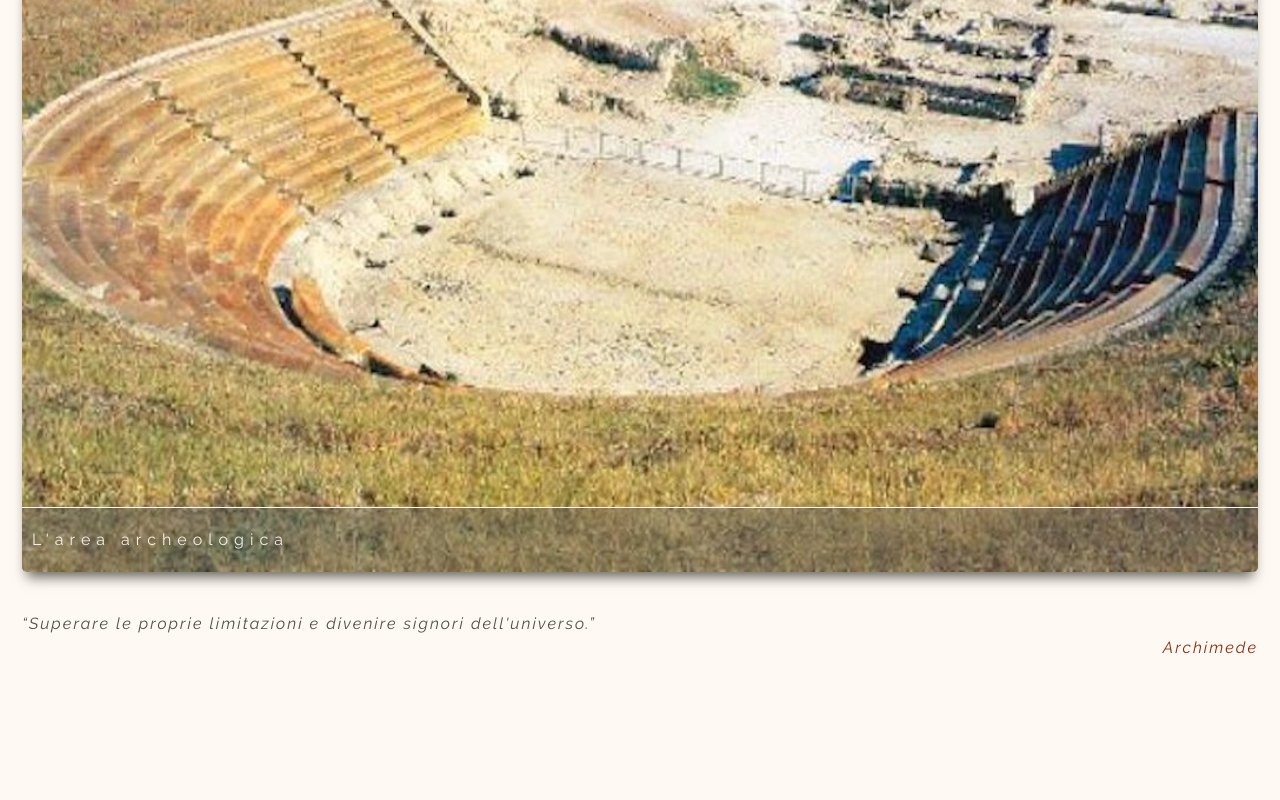
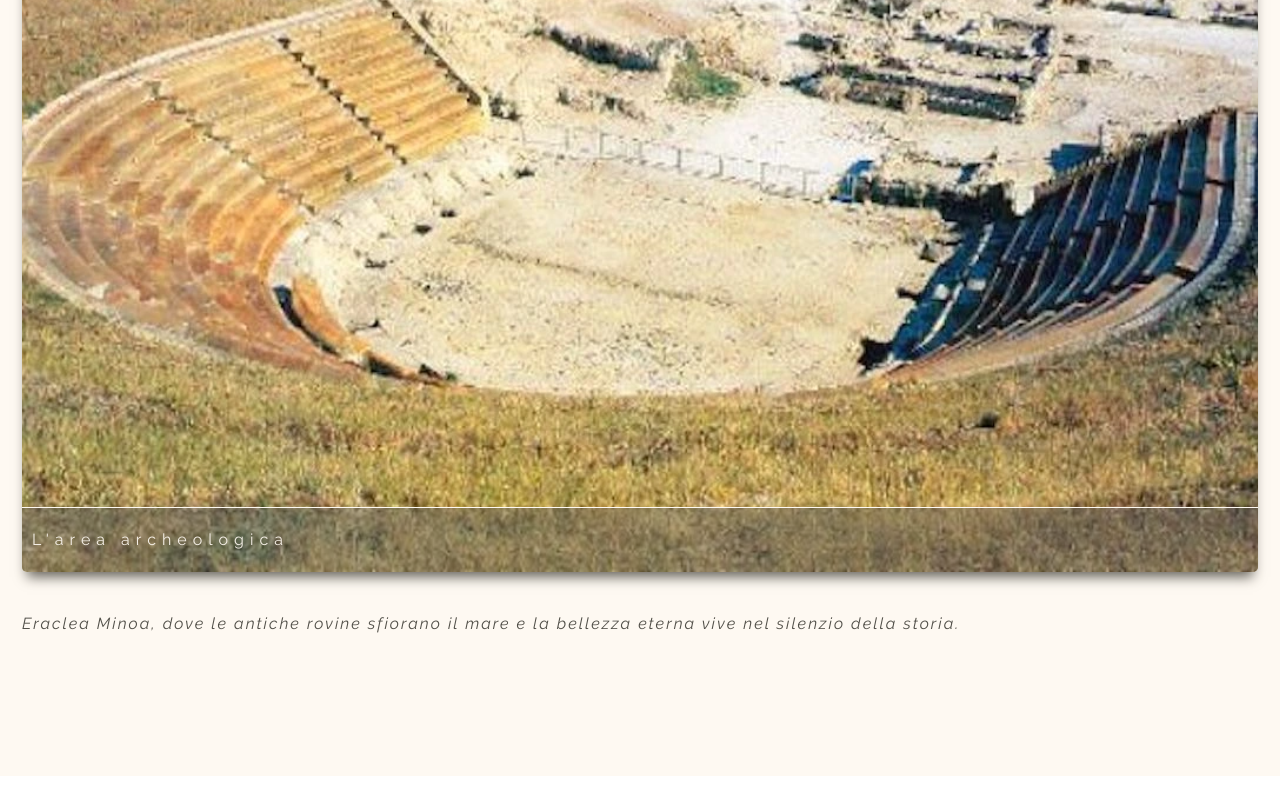
Before and after one commit to Lorenzolivacode/heraclea-final-project-cb10-team-c, a Next.js app: page / in a window 1280 px wide. Shown: the part 1272-2072 px from the top of the page. After the commit the page ends 2048 px from the top, so only its background shows below. Built offline with nearby package versions, Linux system fonts and the light colour scheme.

Commit message:
fix: define carousel

```diff
--- a/app/components/Molecoles/Card/Card.module.scss
+++ b/app/components/Molecoles/Card/Card.module.scss
@@ -5,8 +5,6 @@
   width: 100%;
   aspect-ratio: 3/2;
   overflow: hidden;
-  /* background-image: url(https://www.itbeach.it/wp-content/uploads/2020/02/0070074-1.jpg);
-  background-size: cover; */
   object-fit: cover;
   cursor: pointer;
   transition: all 0.4s ease-in-out;
--- a/app/components/Molecoles/Carousel/Carousel.tsx
+++ b/app/components/Molecoles/Carousel/Carousel.tsx
@@ -14,6 +14,7 @@ function Carousel({ images }: { images: string[] }) {
     }
   };
   return (
+    <div className={styles.carousel_container}>
       <div ref={carouselRef} className={styles.carousel}>
         {images.map((image) => {
           return (
@@ -39,6 +40,7 @@ function Carousel({ images }: { images: string[] }) {
           })}
         </div>
       </div>
+    </div>
   );
 }
 
--- a/app/globals.css
+++ b/app/globals.css
@@ -12,6 +12,7 @@
   --c-gray-light: #d8dada;
   --c-brown-dark: #514f48;
 
+  --c-ivory-o7: rgba(245, 239, 230, 0.7);
   --c-gray-stone-o5: rgba(102, 99, 91, 0.5);
 }
 
--- a/app/page.tsx
+++ b/app/page.tsx
@@ -21,9 +21,11 @@ import { Key } from "react";
 
 const labels = {
   titleEraclea: "Uno sguardo su Eraclea...",
+  citEraclea:
+    "Eraclea Minoa, dove le antiche rovine sfiorano il mare e la bellezza eterna vive nel silenzio della storia.",
   citArchimede:
     "“Superare le proprie limitazioni e divenire signori dell'universo.”",
-  citLabel: "Archimede",
+  citArchiLabel: "Archimede",
 };
 export default function HomePage() {
   return (
@@ -64,8 +66,8 @@ export default function HomePage() {
         })} */}
 
         <div className={styles.txt_container}>
-          <p className={styles.cit}>{labels.citArchimede}</p>
-          <p className={styles.cit_label}>{labels.citLabel}</p>
+          <p className={styles.cit}>{labels.citEraclea}</p>
+          {/* <p className={styles.cit_label}>{labels.citArchiLabel}</p> */}
         </div>
       </main>
     </>
```
Also changed, not shown: app/components/Molecoles/Carousel/carousel.module.scss (+11 -4 lines). Lines whose indentation alone changed are shown as unchanged.
